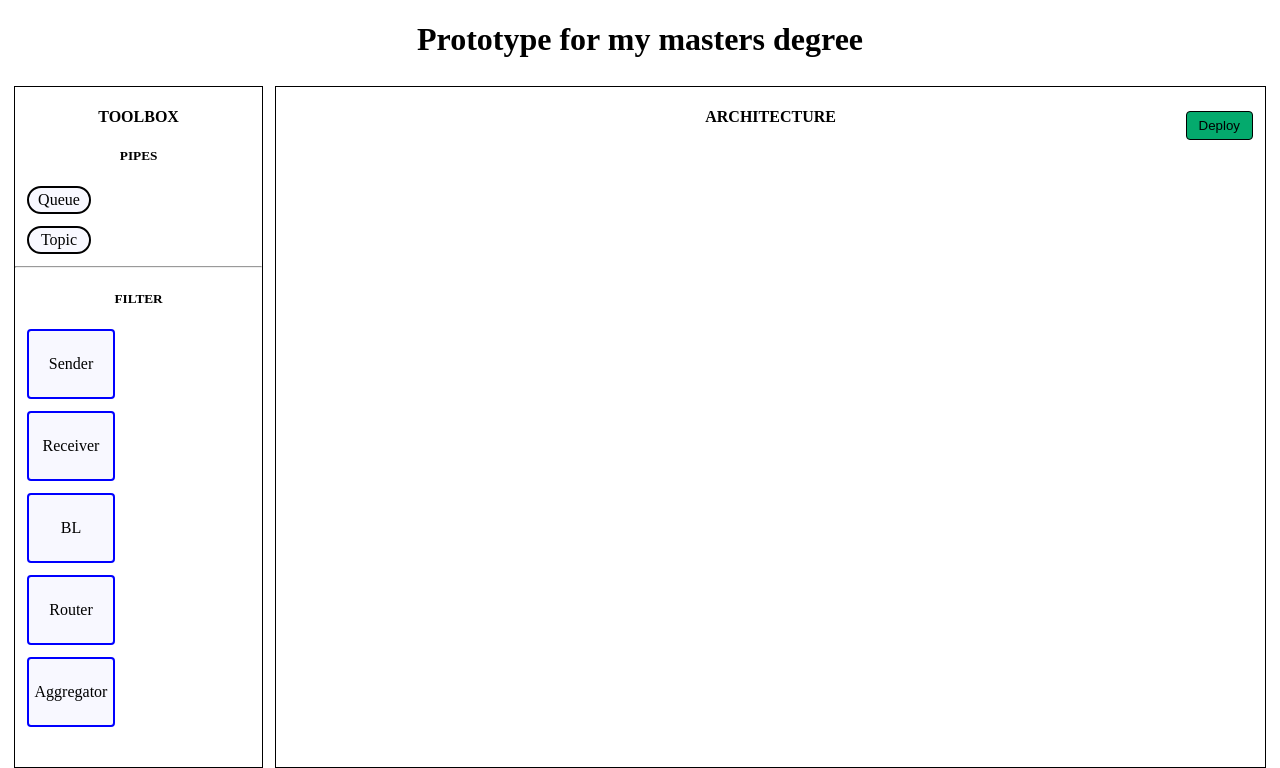
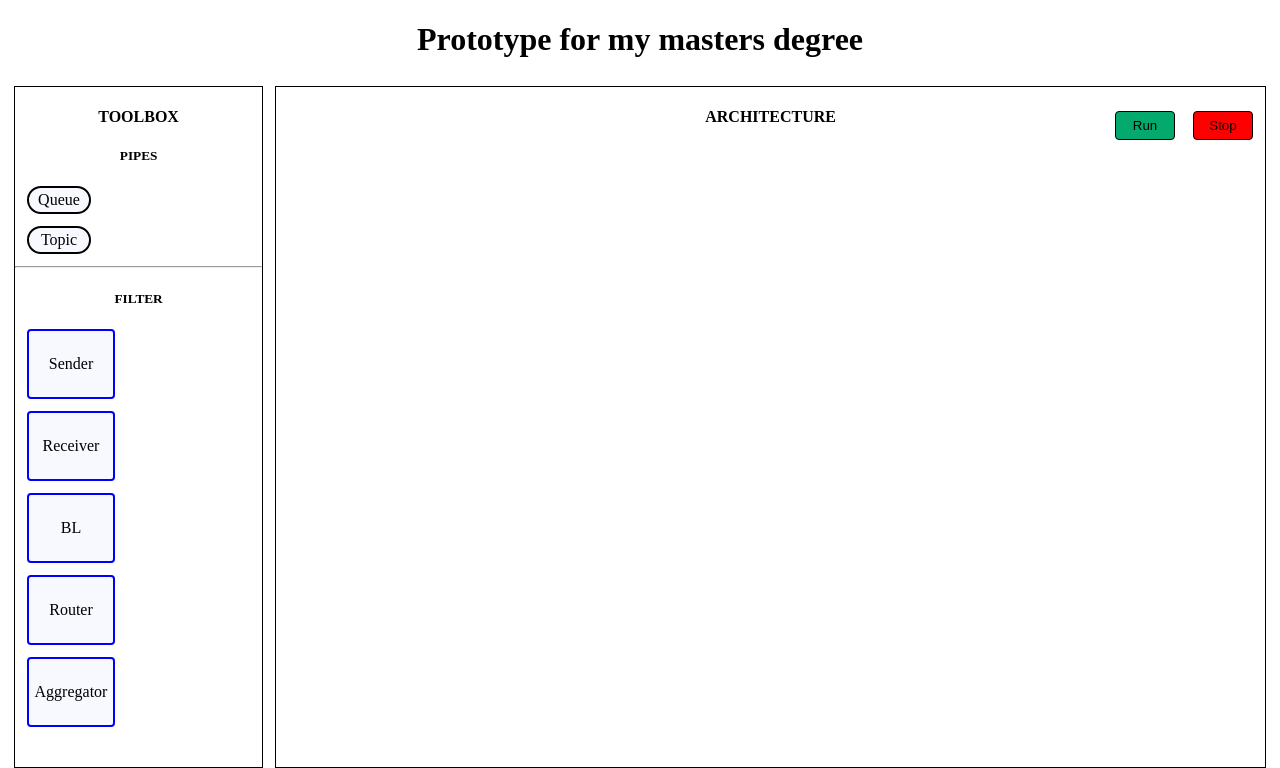
Before and after one commit to LeberCode/masterarbeit-frontend, a website built with Parcel: page src/index.html in a window 1280 px wide. Built offline with nearby package versions, Linux system fonts and the light colour scheme; what jsplumb would draw is missing.

Commit message:
Change: Deploy -> Run and Stop

```diff
--- a/src/index.html
+++ b/src/index.html
@@ -32,7 +32,8 @@
         </div>
         <div id="Diagram">
           <h4>ARCHITECTURE</h4>
-          <button id="Deploy">Deploy</button>
+          <button id="Deploy">Run</button>
+          <button id="Pause">Stop</button>
         </div>
       </div>
     </div>
--- a/src/style.css
+++ b/src/style.css
@@ -148,8 +148,9 @@
 
 #Deploy {
   position: absolute;
-  right: 12px;
+  right: 90px;
   top: 24px;
+  width: 60px;
   background-color: #04aa6d;
   border: 1px black solid;
   border-radius: 4px;
@@ -158,3 +159,17 @@
   padding-bottom: 6px;
   cursor: pointer;
 }
+
+#Pause {
+  position: absolute;
+  right: 12px;
+  top: 24px;
+  width: 60px;
+  background-color: red;
+  border: 1px black solid;
+  border-radius: 4px;
+  padding: 12px;
+  padding-top: 6px;
+  padding-bottom: 6px;
+  cursor: pointer;
+}
```
